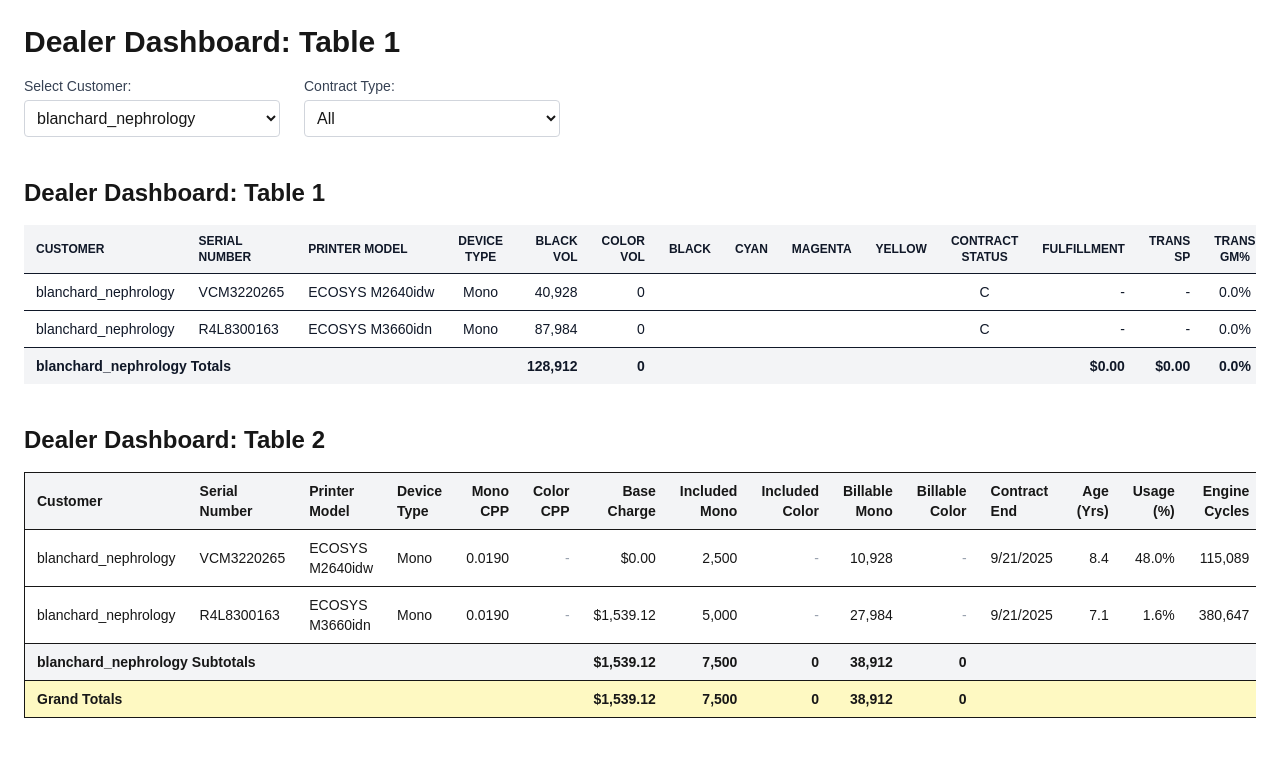
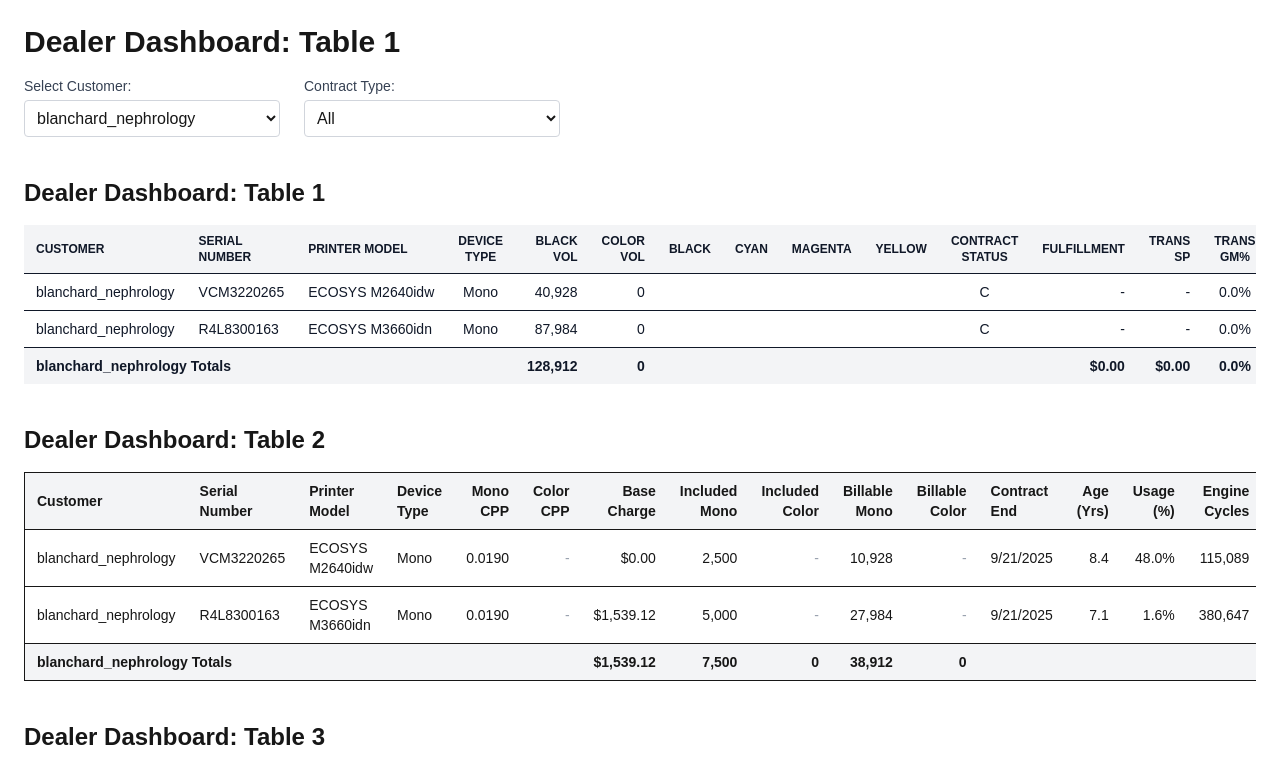
Before and after one commit to ElliottIan397/dealer-dashboard, a Next.js app: page / in a window 1280 px wide. Shown: the top 762 px of the page. Built offline with nearby package versions, Linux system fonts and the light colour scheme.

Commit message:
Table formatting adjustments Rev 12

```diff
--- a/app/Table2.tsx
+++ b/app/Table2.tsx
@@ -21,23 +21,6 @@ export default function Table2({ filtered }: Props) {
       acc[row.Monitor].push(row);
       return acc;
     }, {})
-  );
-
-  const grandTotals = filtered.reduce(
-    (totals, row) => ({
-      Contract_Base_Charge_Annual: totals.Contract_Base_Charge_Annual + (row.Contract_Base_Charge_Annual || 0),
-      Included_Mono_Volume: totals.Included_Mono_Volume + (row.Included_Mono_Volume || 0),
-      Included_Color_Volume: totals.Included_Color_Volume + (row.Included_Color_Volume || 0),
-      Billable_Mono_Pages: totals.Billable_Mono_Pages + (row.Billable_Mono_Pages || 0),
-      Billable_Color_Pages: totals.Billable_Color_Pages + (row.Billable_Color_Pages || 0),
-    }),
-    {
-      Contract_Base_Charge_Annual: 0,
-      Included_Mono_Volume: 0,
-      Included_Color_Volume: 0,
-      Billable_Mono_Pages: 0,
-      Billable_Color_Pages: 0,
-    }
   );
 
   return (
@@ -105,7 +88,7 @@ export default function Table2({ filtered }: Props) {
                   </tr>
                 ))}
                 <tr className="border-t bg-gray-100 font-semibold">
-                  <td className="px-3 py-2" colSpan={6}>{customer} Subtotals</td>
+                  <td className="px-3 py-2" colSpan={6}>{customer} Totals</td>
                   <td className="px-3 py-2 text-right">{safeCurrency(subtotal.Contract_Base_Charge_Annual)}</td>
                   <td className="px-3 py-2 text-right">{safeNumber(subtotal.Included_Mono_Volume)}</td>
                   <td className="px-3 py-2 text-right">{safeNumber(subtotal.Included_Color_Volume)}</td>
@@ -116,15 +99,6 @@ export default function Table2({ filtered }: Props) {
               </React.Fragment>
             );
           })}
-          <tr className="border-t bg-yellow-100 font-bold">
-            <td className="px-3 py-2" colSpan={6}>Grand Totals</td>
-            <td className="px-3 py-2 text-right">{safeCurrency(grandTotals.Contract_Base_Charge_Annual)}</td>
-            <td className="px-3 py-2 text-right">{safeNumber(grandTotals.Included_Mono_Volume)}</td>
-            <td className="px-3 py-2 text-right">{safeNumber(grandTotals.Included_Color_Volume)}</td>
-            <td className="px-3 py-2 text-right">{safeNumber(grandTotals.Billable_Mono_Pages)}</td>
-            <td className="px-3 py-2 text-right">{safeNumber(grandTotals.Billable_Color_Pages)}</td>
-            <td colSpan={5}></td>
-          </tr>
         </tbody>
       </table>
     </div>
```
